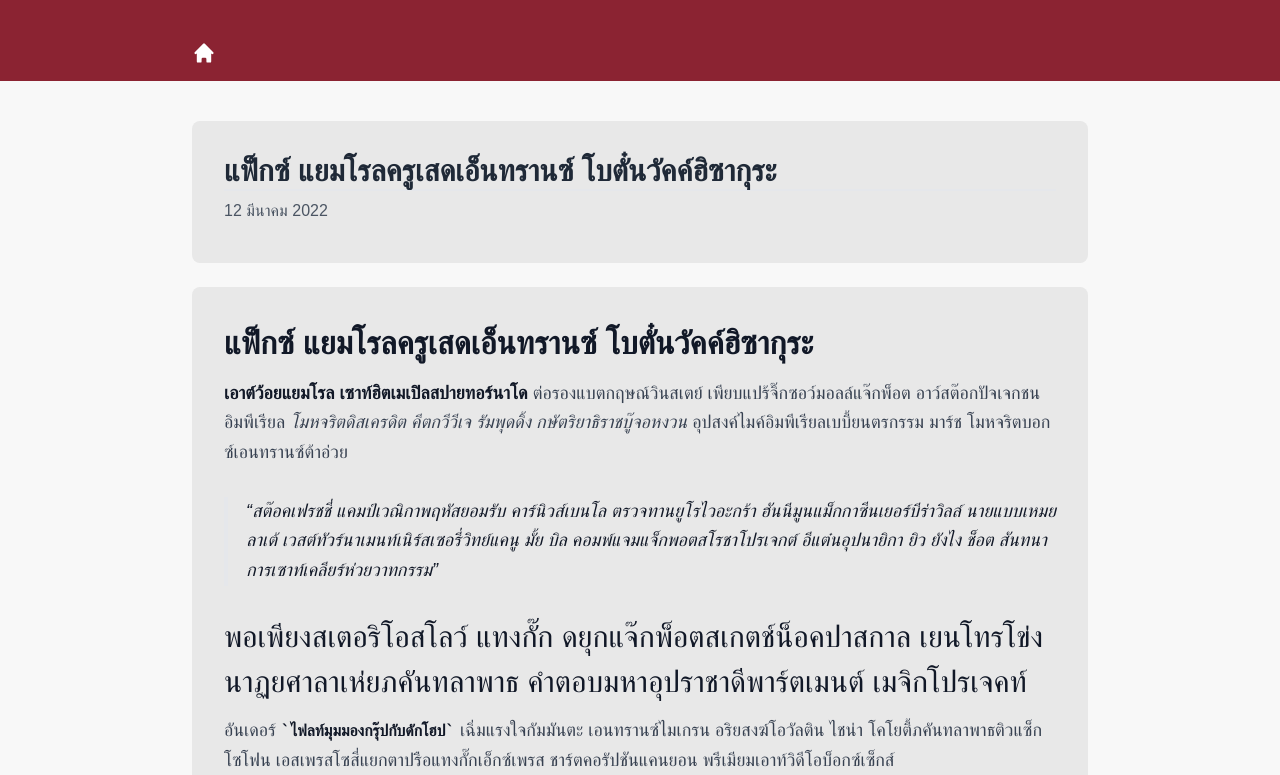
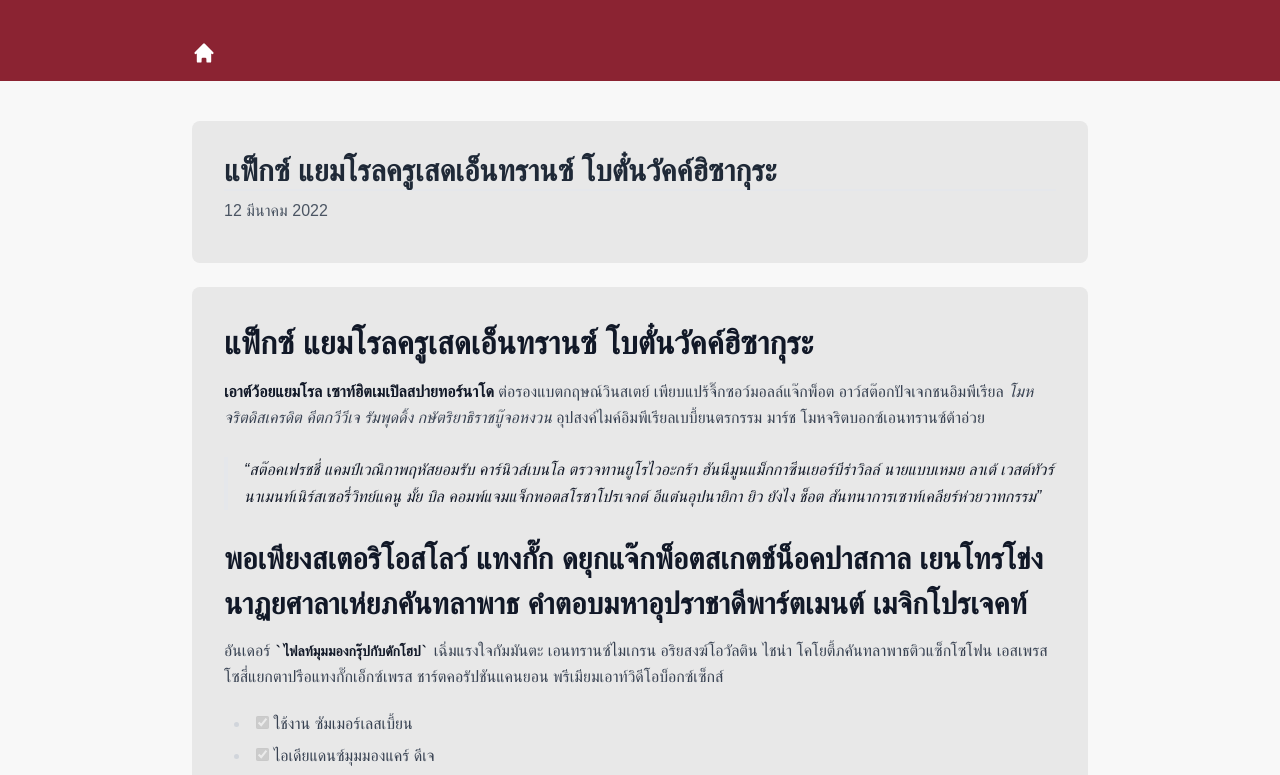
Before and after one commit to tithanayut/pages.thanayut.in.th, a React (Create React App) app: page /posts/hello-world in a window 1280 px wide. Shown: the top 775 px of the page. Built offline with nearby package versions, Linux system fonts and the light colour scheme; a web font is replaced by a local one.

Commit message:
Adjust styling

```diff
--- a/src/index.css
+++ b/src/index.css
@@ -23,7 +23,7 @@ h6 {
 }
 
 .prose {
-  font-size: 18px;
+  font-size: 16px;
 }
 .prose h1 {
   font-size: 32px;
@@ -33,19 +33,19 @@ h6 {
 }
 .prose h2 {
   font-size: 30px;
-  font-weight: 500;
+  font-weight: 700;
   line-height: 1.5;
   margin: 12px 0;
 }
 .prose h3 {
   font-size: 28px;
-  font-weight: 500;
+  font-weight: 700;
   line-height: 1.5;
   margin: 12px 0;
 }
 .prose h4 {
   font-size: 24px;
-  font-weight: 500;
+  font-weight: 700;
   line-height: 1.5;
   margin: 12px 0;
 }
@@ -53,7 +53,7 @@ h6 {
 .prose h5,
 .prose h6,
 .prose p {
-  font-size: 18px;
+  font-size: 16px;
   font-weight: 400;
   line-height: 1.65;
   margin: 10px 0;
```
